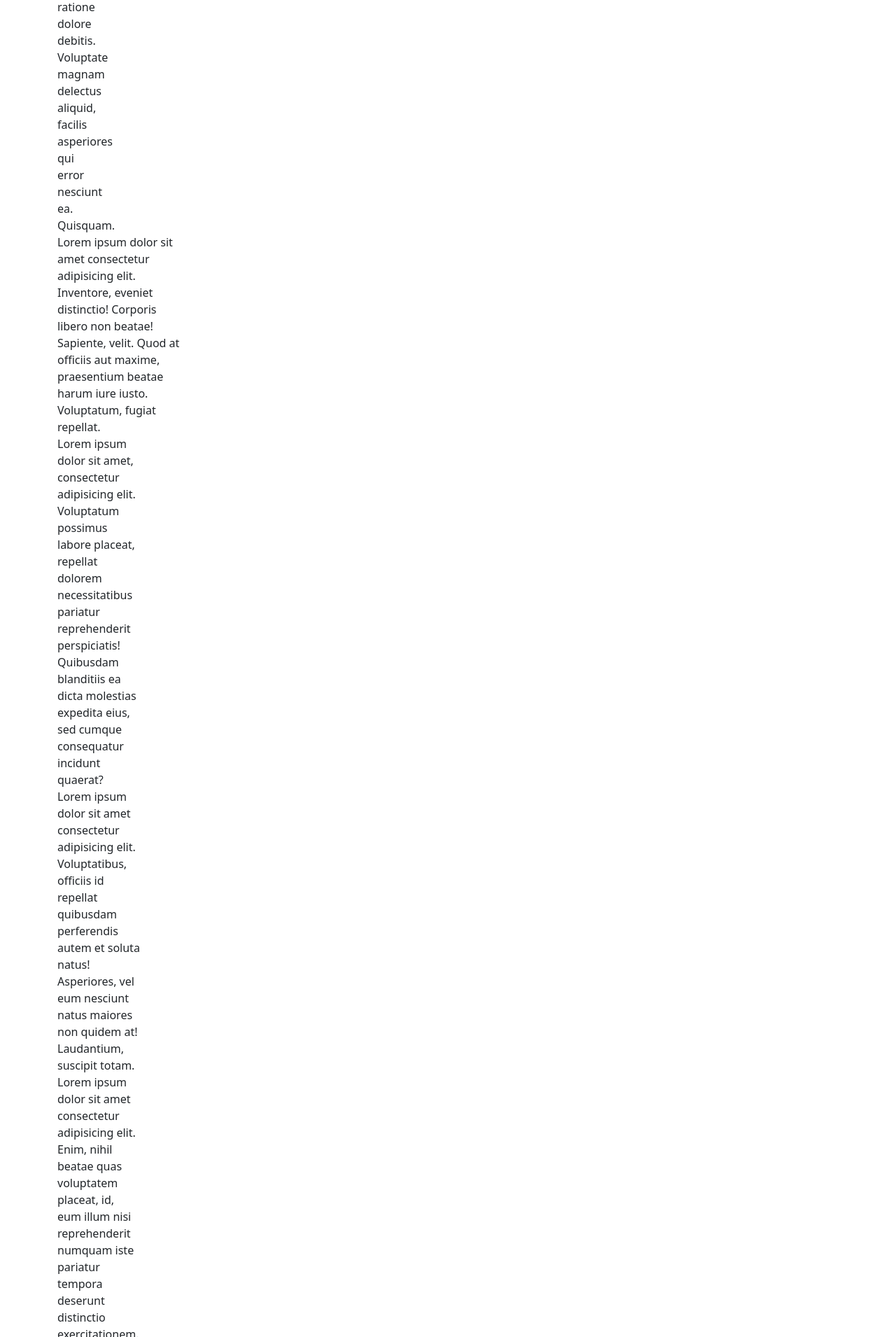
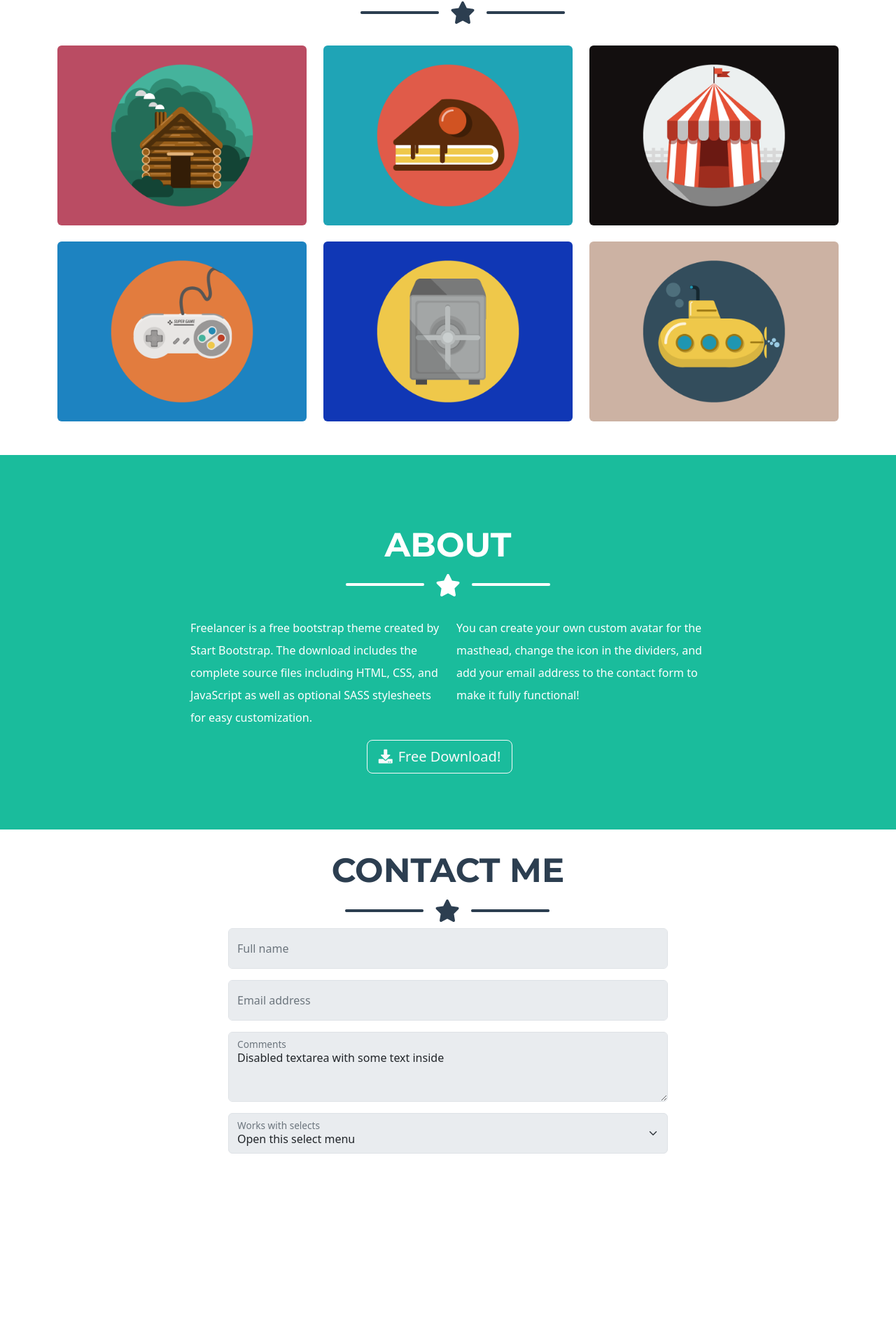
Before and after one commit to yesgrap-cyber/bootstrap, a plain HTML site: page index.html in a window 1280 px wide. Shown: the part 607-2517 px from the top of the page at 70% size. After the commit the page ends 2255 px from the top, so only its background shows below. Drawn offline with nearby package versions, Linux system fonts and the light colour scheme.

Commit message:
fix: restaura página original

```diff
--- a/index.html
+++ b/index.html
@@ -1,45 +1,153 @@
-<!DOCTYPE html>
+<!doctype html>
 <html lang="en">
   <head>
-    <meta charset="UTF-8">
-    <meta name="viewport" content="width=device-width, initial-scale=1.0">
-    <title>Document</title>
-    <link rel="stylesheet" href="https://cdn.jsdelivr.net/npm/bootstrap@5.3.8/dist/css/bootstrap.min.css">
+    <meta charset="utf-8">
+    <meta name="viewport" content="width=device-width, initial-scale=1">
+    <title>Bootstrap demo</title>
+    <link href="https://cdn.jsdelivr.net/npm/bootstrap@5.3.8/dist/css/bootstrap.min.css" rel="stylesheet" integrity="sha384-sRIl4kxILFvY47J16cr9ZwB07vP4J8+LH7qKQnuqkuIAvNWLzeN8tE5YBujZqJLB" crossorigin="anonymous">
+    <link href="https://fonts.googleapis.com/css2?family=Montserrat:wght@700&display=swap" rel="stylesheet">
+    <link rel="stylesheet" href="https://cdnjs.cloudflare.com/ajax/libs/font-awesome/5.15.4/css/all.min.css">
+    <link rel="stylesheet" href="style.css">
+
+
 </head>
   <body>
+    <section class="boostrap">
+            <div class="container ">
+              <div class="row">
+                <div class="col-md-12" style="margin-top: 50px;">
+                    <img src="img/avataaars.svg" alt="avatar"  class="img-fluid d-block mx-auto mb-4" style="max-width: 200px;">
+                </div>
+              </div>
+            </div>
+            <div class="row">
+                <div class="col-md-12">
+                    <h1 class="text-center about" style="font-family: 'Montserrat', sans-serif; font-weight: 700; font-size: 70px;">START BOOSTRAP</h1>
+                    <img src="img/Screenshot From 2026-10-28 21-05-36.png" alt="estrellaverde" class="d-block mx-auto" style="margin-bottom: 5px;">
+                </div>
+            </div>
+            <div class="row texto">
+            <div class="col-md-12" style="margin-bottom: 50px;">
+                <p>Graphic Artist - Web Designer - Illustrator</p>
+            </div>
+            </div>
+    </section>
+    <section class="portfolio">
 
         <div class="container">
             <div class="row">
-        <div class="col-md-4">
-            <div class="card">
-                <div class="card-body">
-                    <h2>Lorem ipsum dolor sit amet.</h2>
-                    <p>Lorem ipsum dolor sit amet consectetur adipisicing elit. Impedit, reprehenderit!</p>
-                    <button class="btn btn-primary">Buenos dias</button>
+                <div class="col-md-12" style="margin: 2%;">
+                    <h2 class="text-center titulo-portafolio" style="font-family: 'Montserrat', sans-serif; font-weight: 700; font-size: 48px; ">PORTFOLIO</h2>
+                    <img src="img/Screenshot From 2026-10-28 20-33-06.png" alt="estrella" class="d-block mx-auto">
                 </div>
             </div>
-        <div class="col-md-2">
-            Lorem ipsum dolor sit amet consectetur adipisicing elit. Cupiditate laudantium voluptas temporibus asperiores accusantium ea reprehenderit ratione dolore debitis. Voluptate magnam delectus aliquid, facilis asperiores qui error nesciunt ea. Quisquam.
-        </div>
-        <div class="col-md-6">
-            Lorem ipsum dolor sit amet consectetur adipisicing elit. Inventore, eveniet distinctio! Corporis libero non beatae! Sapiente, velit. Quod at officiis aut maxime, praesentium beatae harum iure iusto. Voluptatum, fugiat repellat.
+            <div class="row">
+                <div class="col-md-4">
+                    <img class="img-fluid rounded" src="img/cabin.png" alt="cabaña">
                 </div>
                 <div class="col-md-4">
-            Lorem ipsum dolor sit amet, consectetur adipisicing elit. Voluptatum possimus labore placeat, repellat dolorem necessitatibus pariatur reprehenderit perspiciatis! Quibusdam blanditiis ea dicta molestias expedita eius, sed cumque consequatur incidunt quaerat?
+                    <img class="img-fluid rounded" src="img/cake.png" alt="cake">
                 </div>
                 <div class="col-md-4">
-            Lorem ipsum dolor sit amet consectetur adipisicing elit. Voluptatibus, officiis id repellat quibusdam perferendis autem et soluta natus! Asperiores, vel eum nesciunt natus maiores non quidem at! Laudantium, suscipit totam.
+                    <img class="img-fluid rounded" src="img/circus.png" alt="circus">
                 </div>
-        <div class="col-md-4">
-            Lorem ipsum dolor sit amet consectetur adipisicing elit. Enim, nihil beatae quas voluptatem placeat, id, eum illum nisi reprehenderit numquam iste pariatur tempora deserunt distinctio exercitationem. Itaque, nisi! Suscipit, rem.
             </div>
-        <div class="col-md-4">
-            Lorem ipsum dolor, sit amet consectetur adipisicing elit. Iusto deleniti harum qui? Eum in hic labore deleniti debitis. Eius libero quam, illum voluptatibus inventore optio enim sed dolore nesciunt commodi.
+             <div class="row">
+                <div class="col-md-4" style="margin-top: 2%;">
+                    <img class="img-fluid rounded" src="img/game.png" alt="game">
                 </div>
+                <div class="col-md-4" style="margin-top: 2%;">
+                    <img class="img-fluid rounded" src="img/safe.png" alt="safe">
+                </div>
+                <div class="col-md-4" style="margin-top: 2%;">
+                    <img class="img-fluid rounded" src="img/submarine.png" alt="submarine">
+                </div>
+            </div>
+        </div>
+    </section>
+    <section class="mt-5"; margin-bottom: 10px;">
+           <div class="container">
+            <div class="row">
+                <div class="col-md-12">
+                    <h2 class="text-center about" style="font-family: 'Montserrat', sans-serif; font-weight: 700; font-size: 48px; margin-top: 100px;">ABOUT</h2>
+                    <img src="img/Screenshot From 2026-10-28 21-05-36.png" alt="estrellaverde" class="d-block mx-auto">
+
+                </div>
+            </div>
+            <div class="row">
+                <div class="col-md-2">
+                </div>
+                <div class="col-md-4" style="margin-top: 2%; ">
+                    <p class="lh-lg">Freelancer is a free bootstrap theme created by Start Bootstrap. The download includes the complete source files including HTML, CSS, and JavaScript as well as optional SASS stylesheets for easy customization.</p>
+                </div>
+                <div class="col-md-4" style=" margin-top: 2%;">
+                    <p class="lh-lg";>You can create your own custom avatar for the masthead, change the icon in the dividers, and add your email address to the contact form to make it fully functional!</p>
+                </div>
+                <div class="col-md-2">
+            </div>
+            <div class="row" style="margin-bottom: 80px;">
+                <div class="text-center about">
+                <div class="col-md-12">
+                    <a href="#" class="btn btn-outline-light btn-lg">
+                    <i class="fas fa-download me-2"></i>Free Download!
+                    </a>
 
                 </div>
                 </div>
             </div>
-    <script src="https://cdn.jsdelivr.net/npm/bootstrap@5.3.8/dist/js/bootstrap.bundle.min.js"></script>
+
+    </section>
+    <section class="contactme"; style="margin-top: 30px;">
+        <div class="container">
+            <div class="row">
+                <div class="col-md-12">
+                    <h2 class="text-center titulo-portafolio" style="font-family: 'Montserrat', sans-serif; font-weight: 700; font-size: 48px; ">CONTACT ME</h2>
+                    <img src="img/Screenshot From 2026-10-28 20-33-06.png" alt="estrella" class="d-block mx-auto">
+                </div>
+            </div>
+        </div>
+        <div class="row justify-content-center">
+            <div class="col-md-6">
+                <div class="form-floating mb-3">
+                    <input type="email" class="form-control" id="floatingInputDisabled" placeholder="name@example.com" disabled>
+                    <label for="floatingInputDisabled">Full name</label>
+                    </div>
+                 <div class="form-floating mb-3">
+                    <input type="email" class="form-control" id="floatingInputDisabled" placeholder="name@example.com" disabled>
+                    <label for="floatingInputDisabled">Email address</label>
+                    </div>
+
+                    <div class="form-floating mb-3">
+                    <textarea class="form-control" placeholder="Leave a comment here" id="floatingTextarea2Disabled" style="height: 100px" disabled>Disabled textarea with some text inside</textarea>
+                    <label for="floatingTextarea2Disabled">Comments</label>
+                    </div>
+                    <div class="form-floating">
+                    <select class="form-select" id="floatingSelectDisabled" aria-label="Floating label disabled select example" disabled>
+                        <option selected>Open this select menu</option>
+                        <option value="1">One</option>
+                        <option value="2">Two</option>
+                        <option value="3">Three</option>
+                    </select>
+                    <label for="floatingSelectDisabled">Works with selects</label>
+                </div>
+            </div>
+        </div>
+
+
+
+
+
+
+
+
+
+
+
+
+
+
+
+</section>
+    <script src="https://cdn.jsdelivr.net/npm/bootstrap@5.3.8/dist/js/bootstrap.bundle.min.js" integrity="sha384-FKyoEForCGlyvwx9Hj09JcYn3nv7wiPVlz7YYwJrWVcXK/BmnVDxM+D2scQbITxI" crossorigin="anonymous"></script>
   </body>
 </html>
```
Lines whose indentation alone changed are shown as unchanged.
